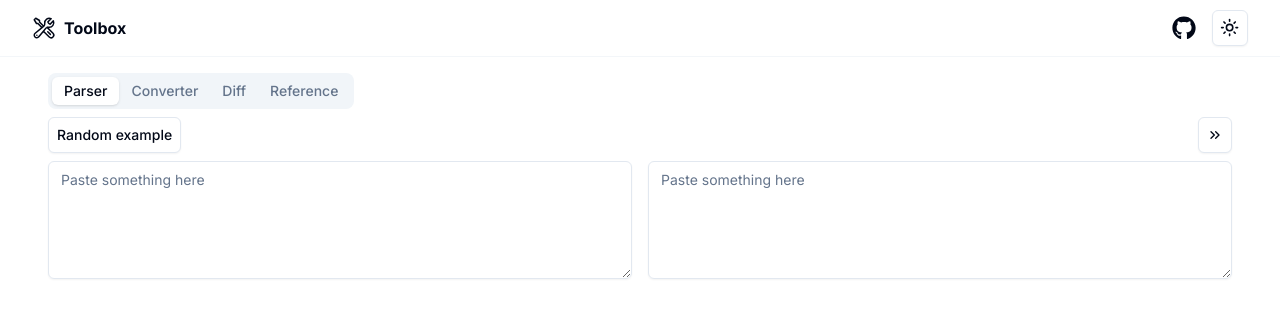
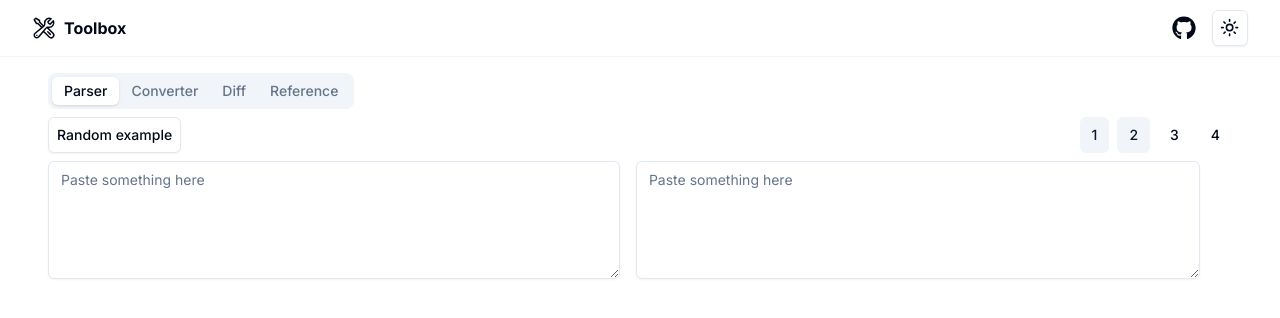
Before and after one commit to thameera/toolbox, a Next.js app: page / in a window 1280 px wide. Shown: the top 318 px of the page. Built offline with nearby package versions, Linux system fonts and the light colour scheme.

Commit message:
Support up to 4 columns in parser

```diff
--- a/package.json
+++ b/package.json
@@ -20,6 +20,7 @@
     "@radix-ui/react-icons": "^1.3.0",
     "@radix-ui/react-slot": "^1.0.2",
     "@radix-ui/react-tabs": "^1.0.4",
+    "@radix-ui/react-toggle": "^1.1.0",
     "@radix-ui/react-tooltip": "^1.0.7",
     "@uiw/codemirror-theme-github": "^4.22.2",
     "@uiw/react-codemirror": "^4.22.2",
--- a/src/components/parser/parser-container.tsx
+++ b/src/components/parser/parser-container.tsx
@@ -1,7 +1,7 @@
 import { useRef, useState } from "react";
 import { Button } from "../ui/button";
+import { Toggle } from "@/components/ui/toggle";
 import { ParserColumn, ParserColumnRef } from "./parser-column";
-import { LuChevronsLeft, LuChevronsRight } from "react-icons/lu";
 import {
   Tooltip,
   TooltipContent,
@@ -11,7 +11,12 @@
 import { randomParserExample } from "@/lib/parsers/random-example";
 
 export function ParserContainer(): JSX.Element {
-  const [twoColumns, setTwoColumns] = useState(true);
+  const [columnsVisibility, setColumnsVisibility] = useState([
+    true,
+    true,
+    false,
+    false,
+  ]);
 
   const parserColumnRef = useRef<ParserColumnRef>(null);
 
@@ -20,9 +25,22 @@
     parserColumnRef.current?.setTextInput(example);
   };
 
-  const toggleColumns = () => {
-    setTwoColumns((prev) => !prev);
+  const toggleColumn = (index: number) => {
+    if (index === 0) return; // First column cannot be turned off
+    setColumnsVisibility((prev) => {
+      const newVisibility = [...prev];
+      newVisibility[index] = !newVisibility[index];
+      return newVisibility;
+    });
   };
+
+  const visibleColumnsCount = columnsVisibility.filter(Boolean).length;
+  const columnWidthClass = {
+    1: "w-full",
+    2: "w-1/2",
+    3: "w-1/3",
+    4: "w-1/4",
+  }[visibleColumnsCount];
 
   return (
     <div>
@@ -32,30 +50,37 @@
             Random example
           </Button>
         </div>
-        <TooltipProvider delayDuration={200}>
-          <Tooltip>
-            <TooltipTrigger asChild>
-              <Button variant="outline" className="p-2" onClick={toggleColumns}>
-                {twoColumns ? (
-                  <LuChevronsRight className="w-4 h-4" />
-                ) : (
-                  <LuChevronsLeft className="w-4 h-4" />
-                )}
-              </Button>
-            </TooltipTrigger>
-            <TooltipContent>
-              {twoColumns ? "Hide second column" : "Show second column"}
-            </TooltipContent>
-          </Tooltip>
-        </TooltipProvider>
+        <div className="flex space-x-2">
+          {[1, 2, 3, 4].map((num) => (
+            <Toggle
+              key={num}
+              pressed={columnsVisibility[num - 1]}
+              onPressedChange={() => toggleColumn(num - 1)}
+            >
+              {num}
+            </Toggle>
+          ))}
+        </div>
       </div>
 
       <div className="flex flex-row">
-        <div className={`pr-2 ${twoColumns ? "w-1/2" : "w-full"}`}>
+        <div
+          className={`pr-2 ${columnsVisibility[0] ? columnWidthClass : "w-0 invisible"}`}
+        >
           <ParserColumn ref={parserColumnRef} />
         </div>
         <div
-          className={`transition-width duration-300 pl-2 ${twoColumns ? "w-1/2" : "w-0 hidden"}`}
+          className={`transition-width duration-300 px-2 ${columnsVisibility[1] ? columnWidthClass : "w-0 invisible"}`}
+        >
+          <ParserColumn />
+        </div>
+        <div
+          className={`transition-width duration-300 px-2 ${columnsVisibility[2] ? columnWidthClass : "w-0 invisible"}`}
+        >
+          <ParserColumn />
+        </div>
+        <div
+          className={`transition-width duration-300 pl-2 ${columnsVisibility[3] ? columnWidthClass : "w-0 invisible"}`}
         >
           <ParserColumn />
         </div>
--- /dev/null
+++ b/src/components/ui/toggle.tsx
@@ -0,0 +1,45 @@
+"use client";
+
+import * as React from "react";
+import * as TogglePrimitive from "@radix-ui/react-toggle";
+import { cva, type VariantProps } from "class-variance-authority";
+
+import { cn } from "@/lib/utils";
+
+const toggleVariants = cva(
+  "inline-flex items-center justify-center rounded-md text-sm font-medium transition-colors hover:bg-muted hover:text-muted-foreground focus-visible:outline-none focus-visible:ring-1 focus-visible:ring-ring disabled:pointer-events-none disabled:opacity-50 data-[state=on]:bg-accent data-[state=on]:text-accent-foreground",
+  {
+    variants: {
+      variant: {
+        default: "bg-transparent",
+        outline:
+          "border border-input bg-transparent shadow-sm hover:bg-accent hover:text-accent-foreground",
+      },
+      size: {
+        default: "h-9 px-3",
+        sm: "h-8 px-2",
+        lg: "h-10 px-3",
+      },
+    },
+    defaultVariants: {
+      variant: "default",
+      size: "default",
+    },
+  },
+);
+
+const Toggle = React.forwardRef<
+  React.ElementRef<typeof TogglePrimitive.Root>,
+  React.ComponentPropsWithoutRef<typeof TogglePrimitive.Root> &
+    VariantProps<typeof toggleVariants>
+>(({ className, variant, size, ...props }, ref) => (
+  <TogglePrimitive.Root
+    ref={ref}
+    className={cn(toggleVariants({ variant, size, className }))}
+    {...props}
+  />
+));
+
+Toggle.displayName = TogglePrimitive.Root.displayName;
+
+export { Toggle, toggleVariants };
```
Also changed, not shown: 1 other file (tests, documents, lock files or other folders).
